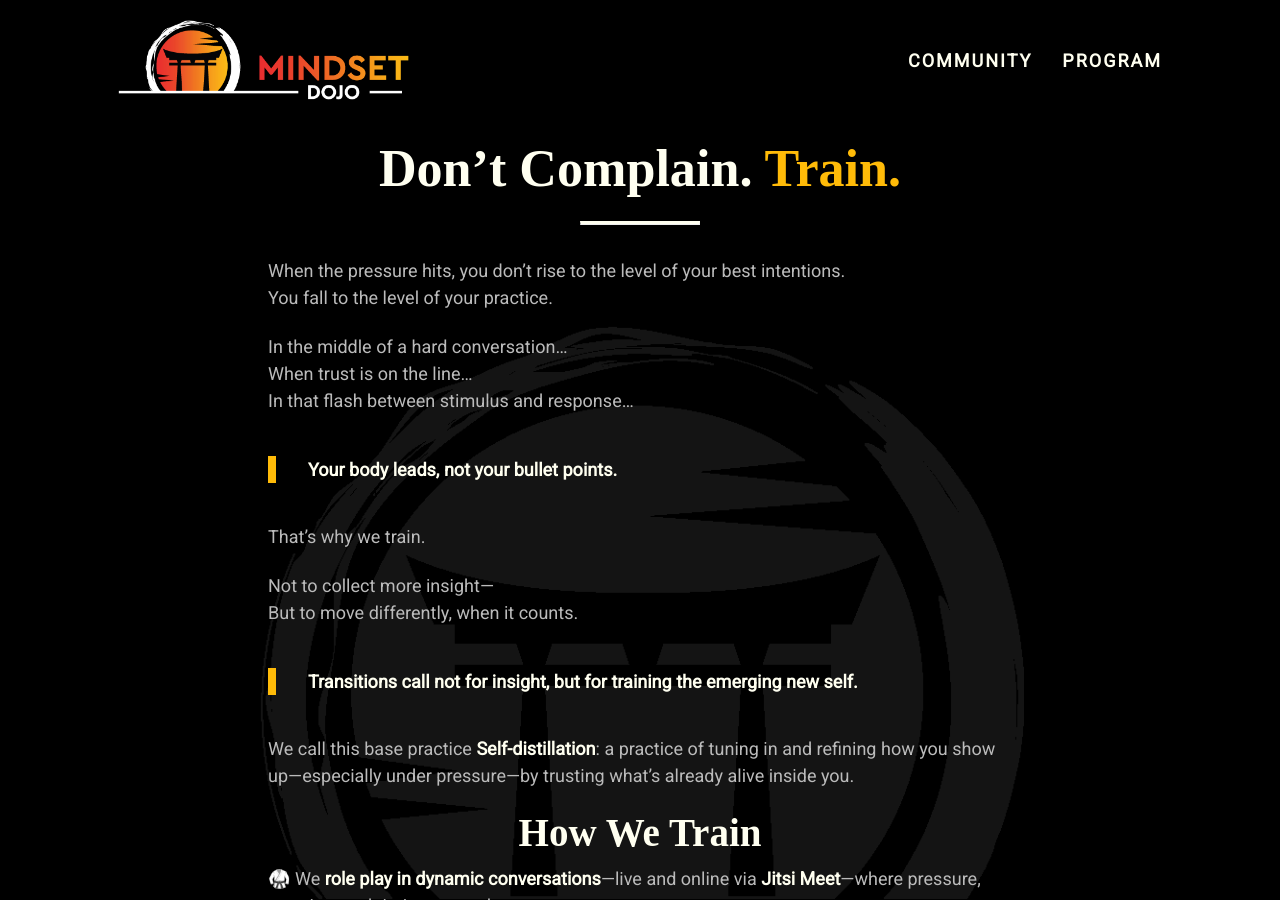
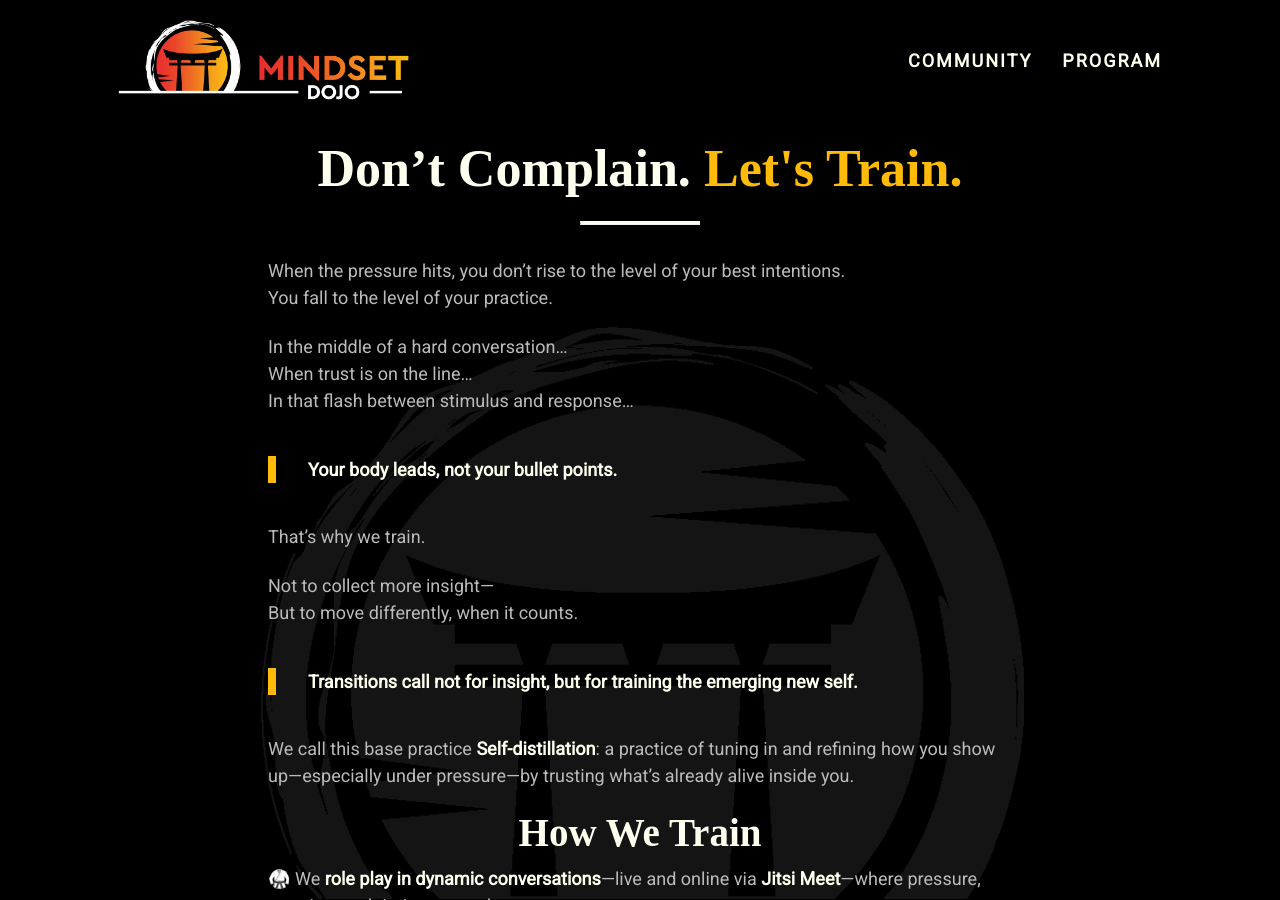
Before and after one commit to mindset-dojo/mindset-dojo.github.io, a Jekyll site: the page built from index.md, in a window 1280 px wide and 900 px high. Built offline with Jekyll 4.4.1, drawn with Linux system fonts in a browser that asks for light colours; some web fonts are replaced.

Commit message:
feat: Let's Train

```diff
--- a/index.md
+++ b/index.md
@@ -1,11 +1,11 @@
 ---
 layout: default
-title: Don’t Complain. Train.
+title: Don’t Complain. Let's Train.
 description: Mindset Dojo is a global training ground for the inner game of presence, leadership, and emotional clarity. For conversations that matter—across all life arenas.
 css_id: home
 ---
 
-<h1>Don’t Complain. <mark>Train.</mark></h1>
+<h1>Don’t Complain. <mark>Let's Train.</mark></h1>
 <hr>
 
 <p>When the pressure hits, you don’t rise to the level of your best intentions.<br>
```
